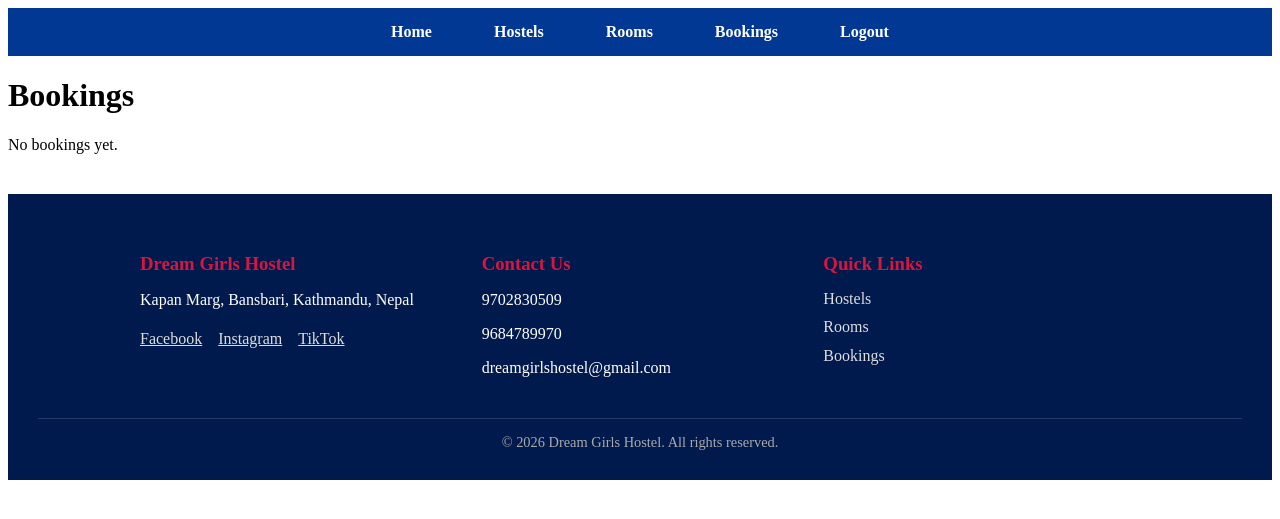
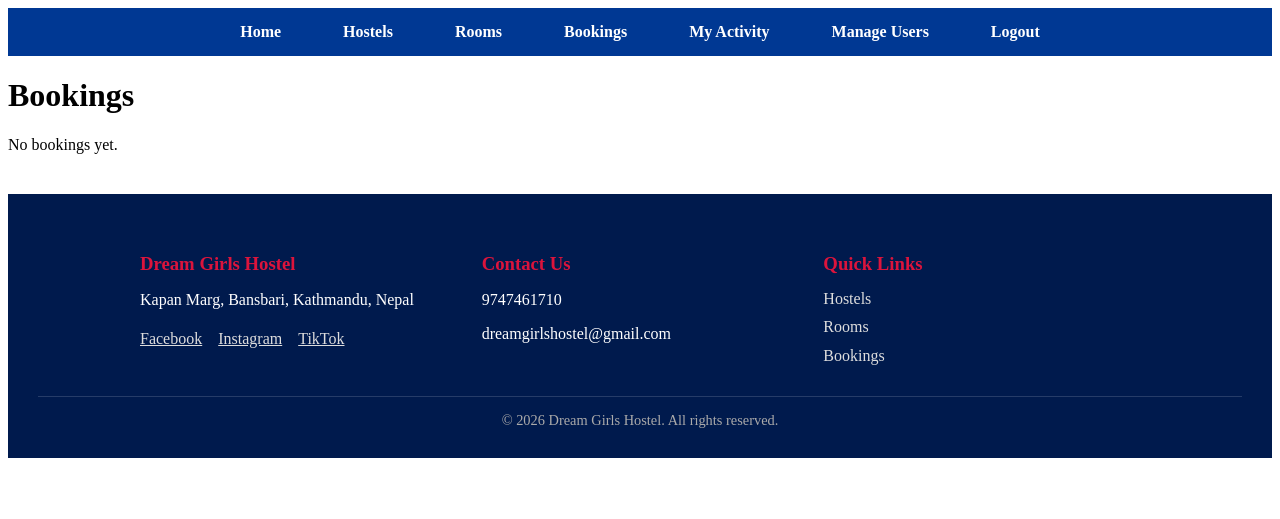
Before and after one commit to Sulavnepal12/Hostel-booking, a Flask app: page /bookings-page in a window 1280 px wide. Shown: the top 519 px of the page. Run offline with Flask 3, Linux system fonts and the light colour scheme; the visitor is signed in with stand-in values (Sample User, id 1); data that the repository does not hold is empty.

Commit message:
feat: add My Activity and Manage Users nav links, update footer contact number

```diff
--- a/app/templates/base.html
+++ b/app/templates/base.html
@@ -12,6 +12,8 @@
             <a href="/rooms-page">Rooms</a>
             <a href="/bookings-page">Bookings</a>
             {% if session.get('username') %}
+                <a href="/my-activity-page">My Activity</a>
+                <a href="/users-page">Manage Users</a>
                 <a href="#" id="logoutLink">Logout</a>
             {% else %}
                 <a href="/login-page">Login</a>
@@ -36,8 +38,7 @@
             </div>
             <div>
                 <h3>Contact Us</h3>
-                <p>9702830509</p>
-                <p>9684789970</p>
+                <p>9747461710</p>
                 <p>dreamgirlshostel@gmail.com</p>
             </div>
             <div>
```
